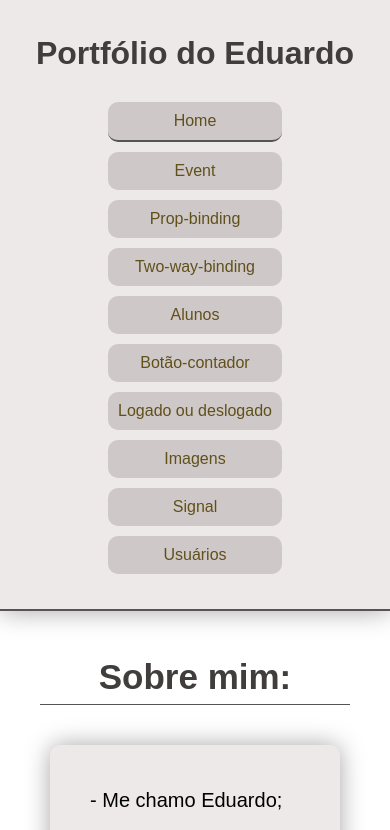
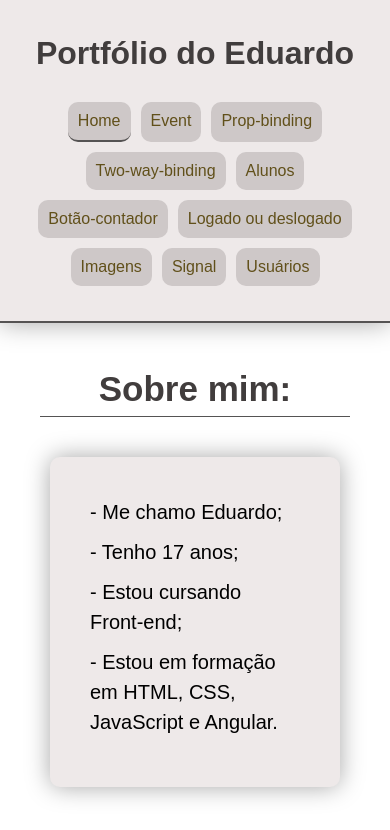
Before and after one commit to eduardoalves10/meu-site-angular, an Angular app: page /home in a window 390 px wide. Shown: the top 830 px of the page. Built offline with nearby package versions, Linux system fonts and the light colour scheme.

Commit message:
arruma-media-queries-e-app-ts

```diff
--- a/src/app/app.ts
+++ b/src/app/app.ts
@@ -3,7 +3,10 @@ import { RouterOutlet } from '@angular/router';
 import { MeuComponente } from './primeiros-trabalhos-com-angular/meu-componente/meu-componente';
 import { MeuComponente2 } from './primeiros-trabalhos-com-angular/meu-componente-2/meu-componente-2';
 import { Valores } from './atividades-feitas-junto-com-o-professor-na-sala-de-aula/valores/valores';
+import { Introducao } from './exercicios-introdutorios-de-angular-1ate-o-4/introducao/introducao';
 import { EnderecoComponent } from './atividades-feitas-junto-com-o-professor-na-sala-de-aula/endereco-component/endereco-component';
+import { PessoaComponent } from './exercicios-introdutorios-de-angular-1ate-o-4/pessoa-component/pessoa-component';
+import { MercadoComponent } from './exercicios-introdutorios-de-angular-1ate-o-4/mercado-component/mercado-component';
 import { Header } from './components/header/header';
 import { Main } from './components/main/main';
 import { Footer } from './components/footer/footer';
--- a/src/app/components/header/header.css
+++ b/src/app/components/header/header.css
@@ -7,15 +7,19 @@ header {
     box-shadow: var(--sombra);
     font-family: var(--fonte);
     border-bottom: 2px solid rgb(85, 83, 83);
+    gap: 40px;
 }
 
 h1 {
     color: var(--cor-importante);
+    text-align: center;
 }
 
 nav {
     display: flex;
     gap: 30px;
+    flex-wrap: wrap;
+    justify-content: center;
 }
 
 nav a {
@@ -36,11 +40,10 @@ nav a {
     background-color: rgb(68, 67, 67, 0.5);
 }
 
-@media (max-width:990px) {
-
+@media (max-width: 820px) {
     header {
         display: flex;
-        flex-direction: column;
+        flex-direction:column;
         gap: 30px;
     }
 
@@ -50,7 +53,8 @@ nav a {
 
     nav {
         display: flex;
-        flex-direction: column;
+        justify-content: center;
         gap: 10px;
+        flex-wrap: wrap;
     }
 };
```
